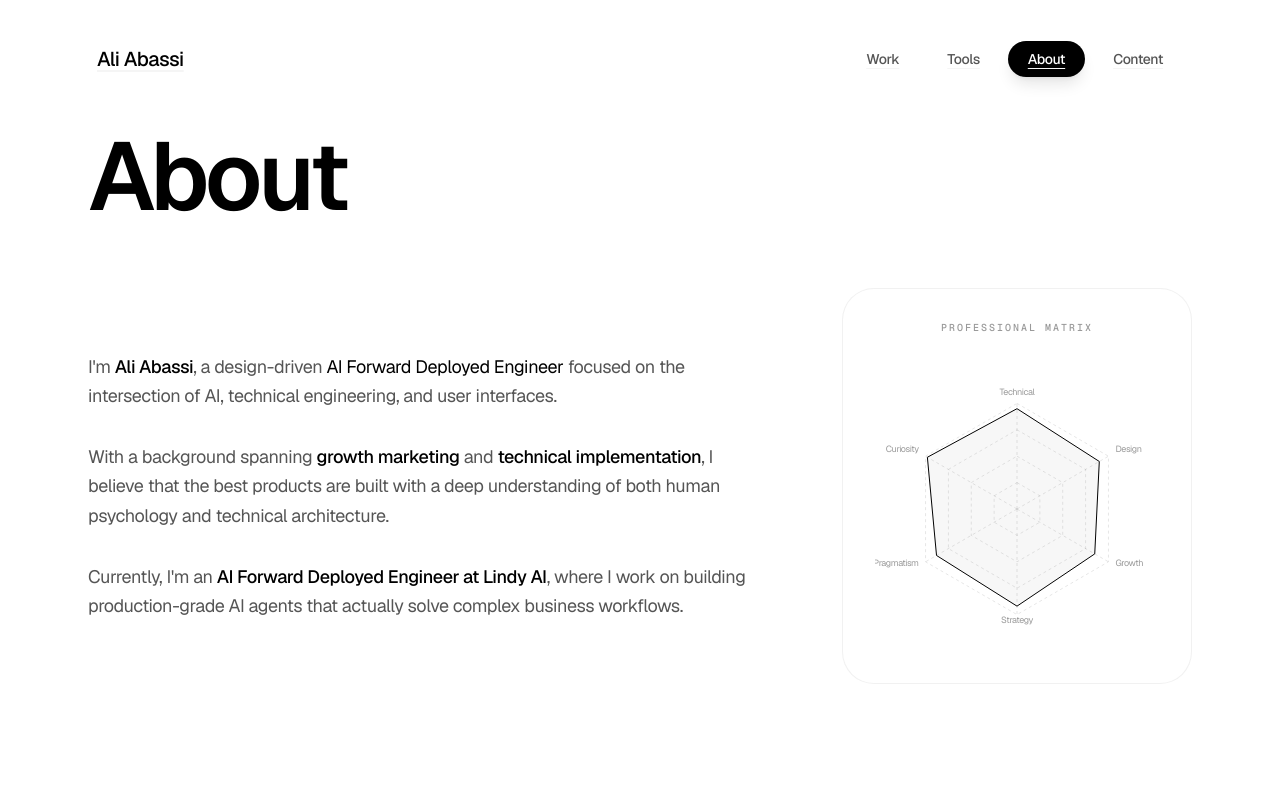
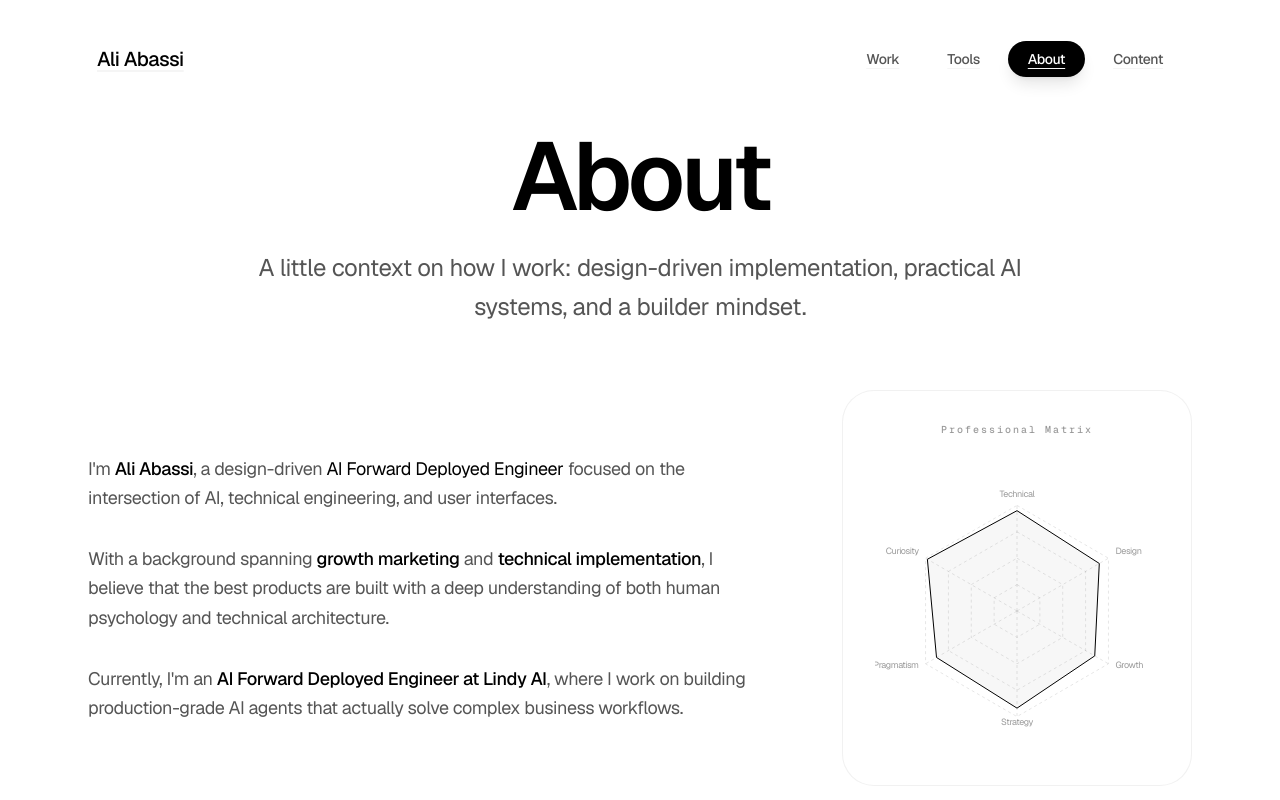
Before and after one commit to ali-abassi/aliabassi, a Next.js app: page /about in a window 1280 px wide. Shown: the top 800 px of the page. Built offline with nearby package versions, Linux system fonts and the light colour scheme.

Commit message:
Layout: center-align internal page heroes (except home)

```diff
--- a/src/app/about/page.tsx
+++ b/src/app/about/page.tsx
@@ -162,10 +162,17 @@ export default function AboutPage() {
     <main className="max-w-6xl mx-auto px-6 py-24 md:py-32 space-y-32">
       {/* Intro Section */}
       <div className="space-y-16">
-        <h1 className="text-6xl md:text-8xl font-semibold tracking-tightest leading-none">About</h1>
+        <div className="space-y-6 text-center max-w-3xl mx-auto">
+          <h1 className="text-6xl md:text-8xl font-semibold tracking-tightest leading-none">
+            About
+          </h1>
+          <p className="text-xl md:text-2xl text-muted-foreground font-normal leading-relaxed">
+            A little context on how I work: design-driven implementation, practical AI systems, and a builder mindset.
+          </p>
+        </div>
 
         <div className="grid grid-cols-1 lg:grid-cols-[1fr_350px] gap-16 lg:gap-24 items-center">
-          <div className="prose prose-zinc dark:prose-invert max-w-none space-y-8 text-xl md:text-2xl leading-relaxed text-muted-foreground font-normal">
+          <div className="prose prose-zinc dark:prose-invert max-w-none space-y-8 text-xl md:text-2xl leading-relaxed text-muted-foreground font-normal text-center lg:text-left">
             <p>
               I'm <span className="text-foreground font-medium">Ali Abassi</span>, a design-driven <span className="text-foreground">AI Forward Deployed Engineer</span> focused on the intersection of AI, technical engineering, and user interfaces.
             </p>
@@ -179,7 +186,9 @@ export default function AboutPage() {
 
           {/* Personality Graph */}
           <div className="space-y-8 p-8 border border-border/50 rounded-[2rem] bg-muted/5">
-            <h3 className="text-[10px] font-medium uppercase tracking-[0.2em] text-muted-foreground/60 text-center font-mono">Professional Matrix</h3>
+            <h3 className="text-[10px] font-medium tracking-[0.2em] text-muted-foreground/60 text-center font-mono">
+              Professional Matrix
+            </h3>
             <div className="aspect-square w-full">
               <ChartContainer config={chartConfig} className="h-full w-full">
                 <RadarChart data={personalityData} margin={{ top: 10, right: 10, bottom: 10, left: 10 }}>
--- a/src/app/content/page.tsx
+++ b/src/app/content/page.tsx
@@ -20,8 +20,8 @@ export default function ContentPage() {
     <main className="max-w-7xl mx-auto px-6 py-24 md:py-32 space-y-28">
       {/* Socials Section */}
       <div className="space-y-16">
-        <div className="flex flex-col md:flex-row md:items-center justify-between gap-12">
-          <div className="space-y-4 max-w-2xl text-center md:text-left">
+        <div className="space-y-10 text-center">
+          <div className="space-y-4 max-w-3xl mx-auto">
             <h1 className="text-5xl md:text-7xl font-semibold tracking-tight">Content</h1>
             <p className="text-xl md:text-2xl text-muted-foreground font-normal">
               Learnings, experiments, and updates across the technical landscape.
@@ -47,7 +47,7 @@ export default function ContentPage() {
 
       {/* Thoughts Section */}
       <section className="space-y-14 border-t border-border/40 pt-20">
-        <div className="space-y-4 text-center md:text-left max-w-3xl">
+        <div className="space-y-4 text-center max-w-3xl mx-auto">
           <h2 className="text-4xl md:text-6xl font-medium tracking-tight">Thoughts</h2>
           <p className="text-xl md:text-2xl text-muted-foreground font-normal leading-relaxed">
             Deep-dives into AI orchestration, design systems, and technical leadership.
--- a/src/app/thoughts/[slug]/page.tsx
+++ b/src/app/thoughts/[slug]/page.tsx
@@ -57,8 +57,8 @@ export default async function ThoughtPage({ params }: Props) {
           <ArrowLeft className="w-3 h-3 group-hover:-translate-x-1 transition-transform" /> Back to Content
         </Link>
 
-        <div className="space-y-10">
-          <div className="flex flex-wrap items-center gap-8 text-sm font-normal text-muted-foreground/70">
+        <div className="space-y-10 text-center">
+          <div className="flex flex-wrap items-center justify-center gap-8 text-sm font-normal text-muted-foreground/70">
             <div className="flex items-center gap-2">
               <Calendar className="w-3.5 h-3.5 text-foreground/10" /> {thought.date}
             </div>
@@ -66,10 +66,10 @@ export default async function ThoughtPage({ params }: Props) {
               <Clock className="w-3.5 h-3.5 text-foreground/10" /> 5 min read
             </div>
           </div>
-          <h1 className="text-4xl md:text-7xl font-semibold tracking-tightest leading-[1.1] md:leading-[0.95] max-w-4xl">
+          <h1 className="text-4xl md:text-7xl font-semibold tracking-tightest leading-[1.1] md:leading-[0.95] max-w-4xl mx-auto">
             {thought.title}
           </h1>
-          <div className="max-w-2xl border-l border-border/50 pl-10 py-2">
+          <div className="max-w-3xl mx-auto border-t border-border/40 pt-8">
             <p className="text-xl md:text-2xl text-muted-foreground font-normal leading-relaxed italic">
               {thought.excerpt}
             </p>
--- a/src/app/tools/page.tsx
+++ b/src/app/tools/page.tsx
@@ -48,7 +48,7 @@ const tools = [
 export default function ToolsPage() {
   return (
     <main className="max-w-6xl mx-auto px-6 py-24 md:py-32 space-y-20">
-      <div className="space-y-6 text-center md:text-left max-w-3xl">
+      <div className="space-y-6 text-center max-w-3xl mx-auto">
         <h1 className="text-5xl md:text-7xl font-semibold tracking-tight">Tools</h1>
         <p className="text-xl md:text-2xl text-muted-foreground font-normal leading-relaxed">
           Technical prototypes, mini-projects, and experiments in the AI/3D space.
@@ -77,7 +77,7 @@ export default function ToolsPage() {
             <CardContent className="p-10 pt-4 space-y-8 flex flex-col justify-between flex-1">
               <p className="text-lg text-muted-foreground/80 font-normal leading-relaxed">{tool.description}</p>
               <div className="flex items-center justify-between pt-6 border-t border-border/30">
-                <span className="text-[10px] font-bold uppercase tracking-widest text-muted-foreground/40 font-mono">
+                <span className="text-[10px] font-medium tracking-widest text-muted-foreground/50 font-mono">
                   {tool.status}
                 </span>
                 <a href={tool.link} className="flex items-center gap-2 text-sm font-semibold hover:underline group/link">
--- a/src/app/work/[slug]/page.tsx
+++ b/src/app/work/[slug]/page.tsx
@@ -50,9 +50,9 @@ export default async function WorkDetailPage({ params }: Props) {
         </Link>
 
         <header className="space-y-10">
-          <div className="flex flex-col md:flex-row md:items-start md:justify-between gap-10">
+          <div className="flex flex-col items-center text-center gap-10">
             <div className="space-y-6 max-w-4xl">
-              <div className="flex items-center gap-4">
+              <div className="flex items-center justify-center gap-4">
                 {item.logo ? (
                   <div className="w-14 h-14 rounded-2xl border border-border/40 bg-background flex items-center justify-center p-3 shadow-sm">
                     <img
@@ -81,7 +81,7 @@ export default async function WorkDetailPage({ params }: Props) {
               </p>
 
               {item.tags?.length ? (
-                <div className="flex flex-wrap gap-2 pt-2">
+                <div className="flex flex-wrap justify-center gap-2 pt-2">
                   {item.tags.map((tag) => (
                     <Badge
                       key={tag.label}
```
